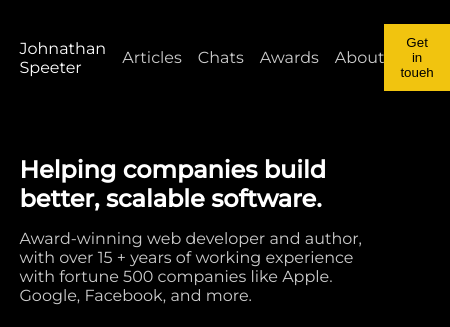
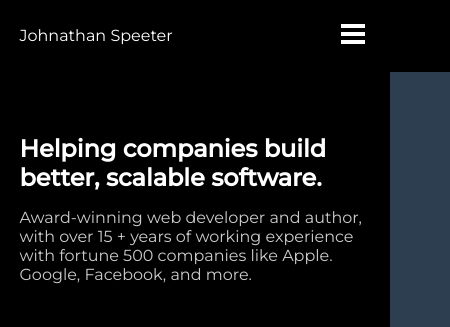
Before and after one commit to jhonalexisortizperlaza/portfolio, a plain HTML site: page index.html in a window 390 px wide. Shown: the top 327 px of the page, 450 px wide, since content can reach past the window. Drawn offline with Linux system fonts and the light colour scheme.

Commit message:
se agrega el menu responsive

```diff
--- a/estilos.css
+++ b/estilos.css
@@ -15,16 +15,24 @@ body {
 }
 
 .nav {
-    margin-top: 1.5rem;
     display: flex;
     justify-content: space-between;
     align-items: center;
+    height: 70px;
+
 }
 
 .nav__logo {
     font-size: 16px;
     color: #fff;
     text-decoration: none;
+}
+
+.toggle {
+    background: none;
+    border: none;
+    cursor: pointer;
+    display: none;
 }
 
 .nav__lista {
@@ -188,7 +196,37 @@ body {
     .text__title {
         font-size: 1.5rem;
     }
+
+    .boton {
+        display: none;
+    }
+
+    .nav__lista {
+        flex-direction: column;
+        align-items: center;
+        background: #2c3e50;
+        position: fixed;
+        left: 0;
+        top: 56px;
+        padding: 0;
+        width: 100%;
+        height: calc(100% - 56px);
+        line-height: 80px;
+        overflow-y: auto;
+        left: 100%;
+        transition: left 0.3s;
+    }
+
+    .toggle {
+        display: block;
+    }
+
+    .nav-menu_visible {
+        left: 0;
+    }
 }
+
+
 
 @media screen and (max-width: 600px) {
     .header__titulo {
--- a/index.html
+++ b/index.html
@@ -8,6 +8,8 @@
     <link rel="stylesheet" href="estilos.css">
 
     <link rel="stylesheet" href="https://use.fontawesome.com/releases/v5.15.4/css/all.css" integrity="sha384-DyZ88mC6Up2uqS4h/KRgHuoeGwBcD4Ng9SiP4dIRy0EXTlnuz47vAwmeGwVChigm" crossorigin="anonymous">
+
+    <script defer src="index.js"></script>
 </head>
 <body>
 
@@ -17,6 +19,11 @@
 
         <nav class="nav ">
             <a href="#" class="nav__logo">Johnathan Speeter</a>
+
+            <button class="toggle">
+                <img src="Assets/Hamburger Menu.svg" alt="">
+            </button>
+
 
             <ul class="nav__lista">
                 <li class="nav__item">
--- /dev/null
+++ b/index.js
@@ -0,0 +1,6 @@
+const navToggle = document.querySelector(".toggle");
+const navMenu = document.querySelector(".nav__lista");
+
+navToggle.addEventListener("click", () => {
+    navMenu.classList.toggle("nav-menu_visible");
+})
```
